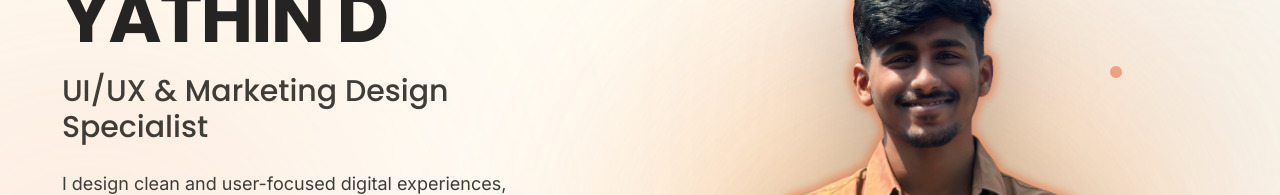
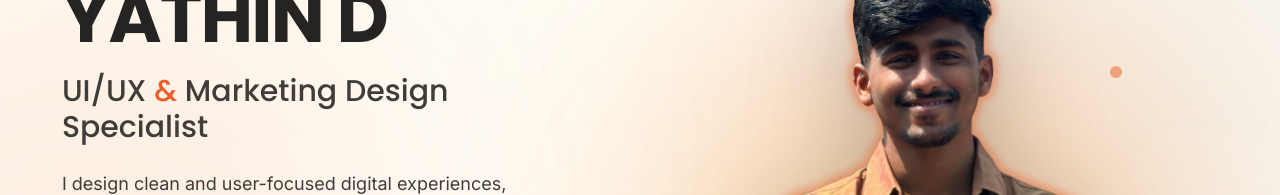
Before and after one commit to Yathin79814/yathin-ui-verse, a React (Vite) app: page / in a window 1280 px wide. Shown: the part 270-465 px from the top of the page. Built offline with nearby package versions, Linux system fonts and the light colour scheme.

Commit message:
Update HeroSection.tsx

```diff
--- a/src/components/HeroSection.tsx
+++ b/src/components/HeroSection.tsx
@@ -47,8 +47,8 @@ const HeroSection = () => {
 
           {/* Title */}
           <h2 className="text-2xl md:text-3xl font-medium text-portfolio-text mb-6">
-            UI/UX & Marketing Design Specialist
-          </h2>
+  UI/UX <span className="text-portfolio-accent">&</span> Marketing Design Specialist
+</h2>
 
           {/* Description */}
           <p className="text-lg mb-8 leading-relaxed max-w-lg">
```
